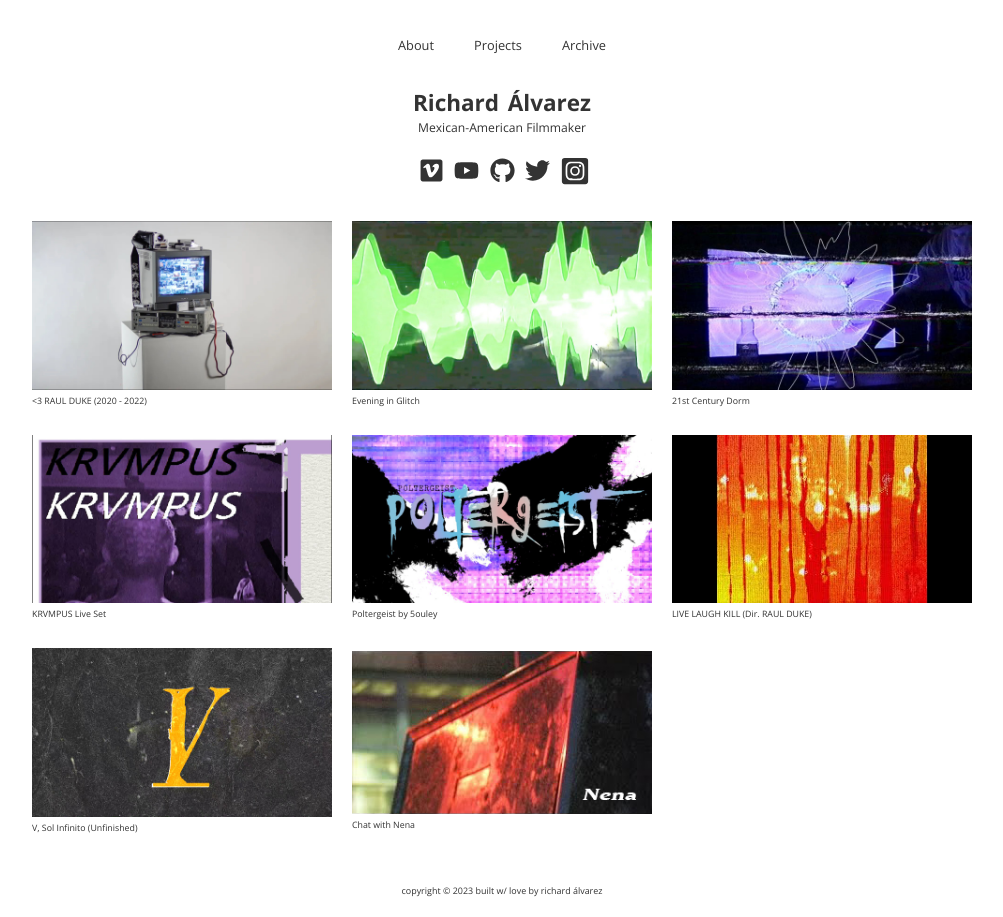
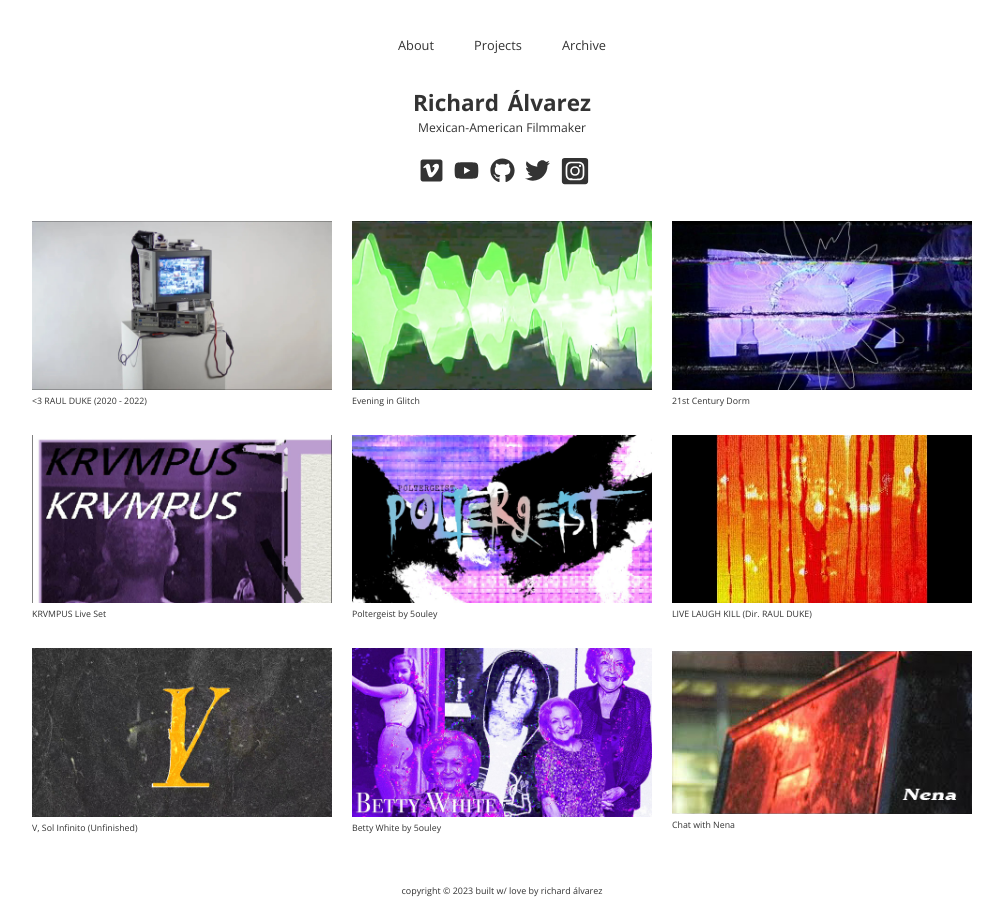
Before and after one commit to raulduk3/raulduke, a Next.js app: page / in a window 1280 px wide. Shown: the whole page, without its empty margins (138-1141 px from the left). Built offline with nearby package versions, Linux system fonts and the light colour scheme.

Commit message:
added video

```diff
--- a/pages/index.tsx
+++ b/pages/index.tsx
@@ -77,7 +77,7 @@ function Index({ router }) {
 		{
 			title: 'Evening in Glitch',
 			url: 'https://www.youtube.com/watch?v=SDDqeX3K6xc',
-			image: '/maxresdefault.jpg'
+			image: '/maxresdefault.webp'
 		},
 		{
 			title: '21st Century Dorm',
@@ -103,6 +103,11 @@ function Index({ router }) {
 			title: 'V, Sol Infinito (Unfinished)',
 			url: 'https://youtu.be/rSVpTN6pRjA',
 			image: '/maxresdefault (4).jpg'
+		},
+		{
+			title: 'Betty White by 5ouley',
+			url: 'https://youtu.be/Qt8xm5LxWBM',
+			image: '/maxresdefault.jpg'
 		},
 		{
 			title: 'Chat with Nena',
```
Also changed, not shown: public/maxresdefault.jpg.
